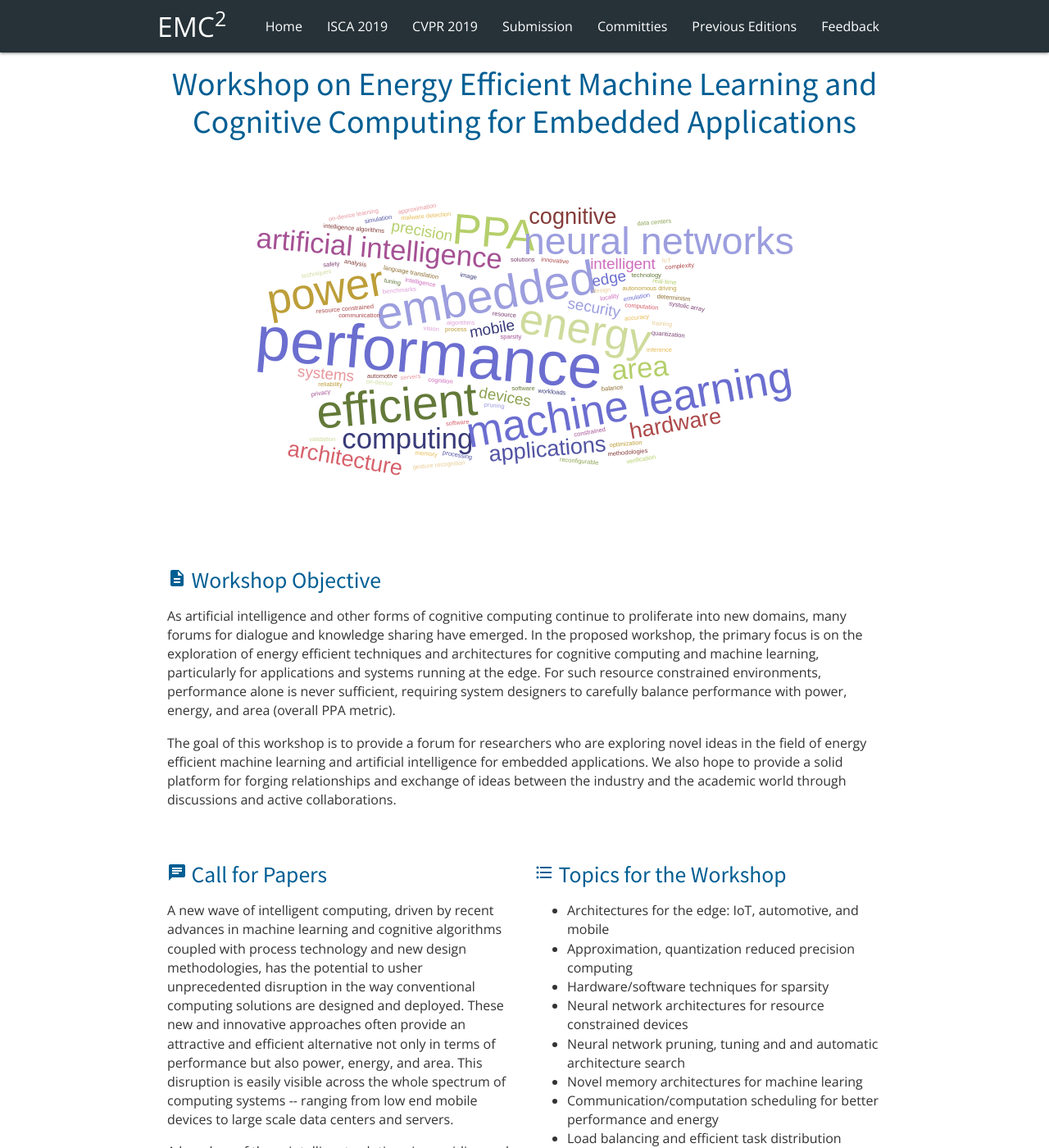
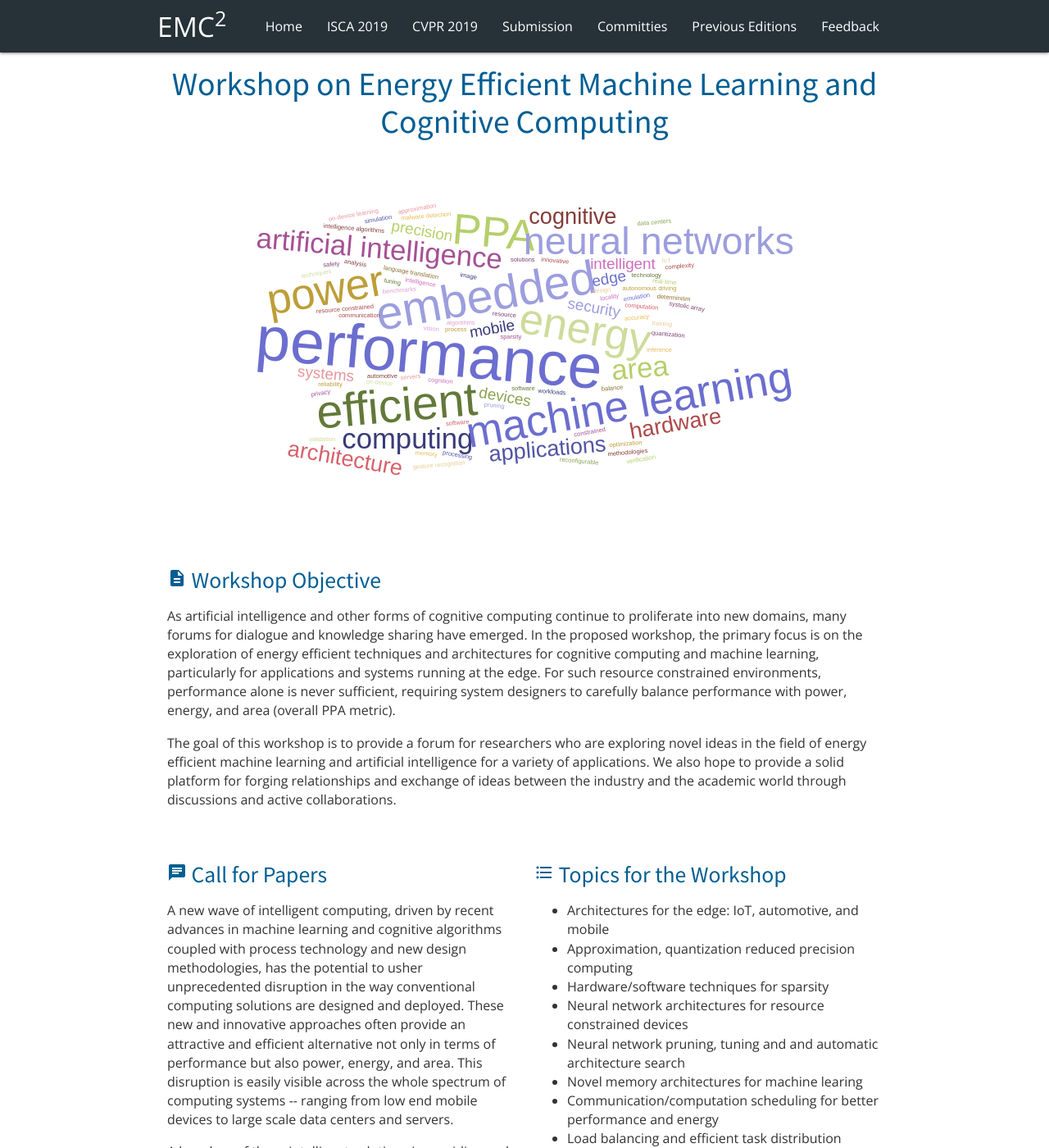
Before and after one commit to mgoldfar/emc2-web, a Jekyll site: the page built from index.html, in a window 1280 px wide and 1400 px high. Shown: the whole window at 82% size. Built offline with Jekyll 4.4.1, drawn with Linux system fonts in a browser that asks for light colours.

Commit message:
Removed "for embedded applications" from the workshop title.

```diff
--- a/_config.yml
+++ b/_config.yml
@@ -1,7 +1,7 @@
 encoding: utf-8
 
 # Site settings
-title: Workshop on Energy Efficient Machine Learning and Cognitive Computing for Embedded Applications
+title: Workshop on Energy Efficient Machine Learning and Cognitive Computing
 short_title: EMC2
 baseurl: "" # the subpath of your site, e.g. /blog
 url: "" # the base hostname & protocol for your site, e.g. http://example.com
@@ -10,7 +10,6 @@ url: "" # the base hostname & protocol for your site, e.g. http://example.com
 markdown: kramdown
 plugins:
   - jekyll-feed
-  - jekyll-remote-theme
 
 collections:
   organizers:
--- a/index.html
+++ b/index.html
@@ -61,7 +61,7 @@ permalink: /index
         sufficient, requiring system designers to carefully balance performance with power, energy, and area (overall PPA metric).
       </p>
       <p>The goal of this workshop is to provide a forum for researchers who are exploring novel ideas in the field of
-        energy efficient machine learning and artificial intelligence for embedded applications. We also hope to provide a
+        energy efficient machine learning and artificial intelligence for a variety of applications. We also hope to provide a
         solid platform for forging relationships and exchange of ideas between the industry and the academic world through
         discussions and active collaborations.</p>
   </div>
```
